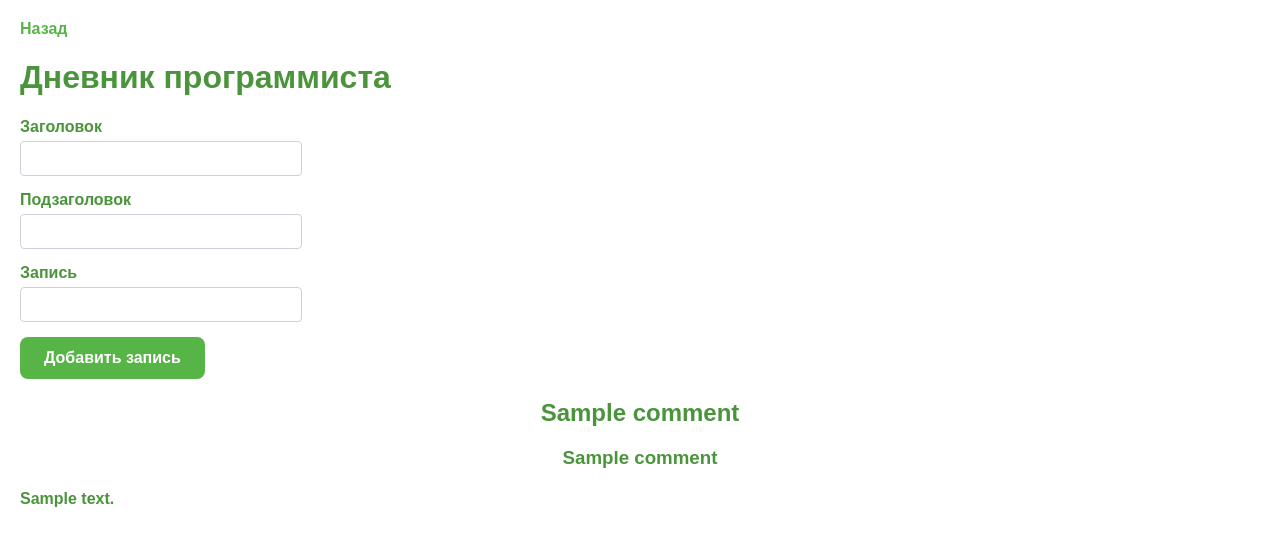
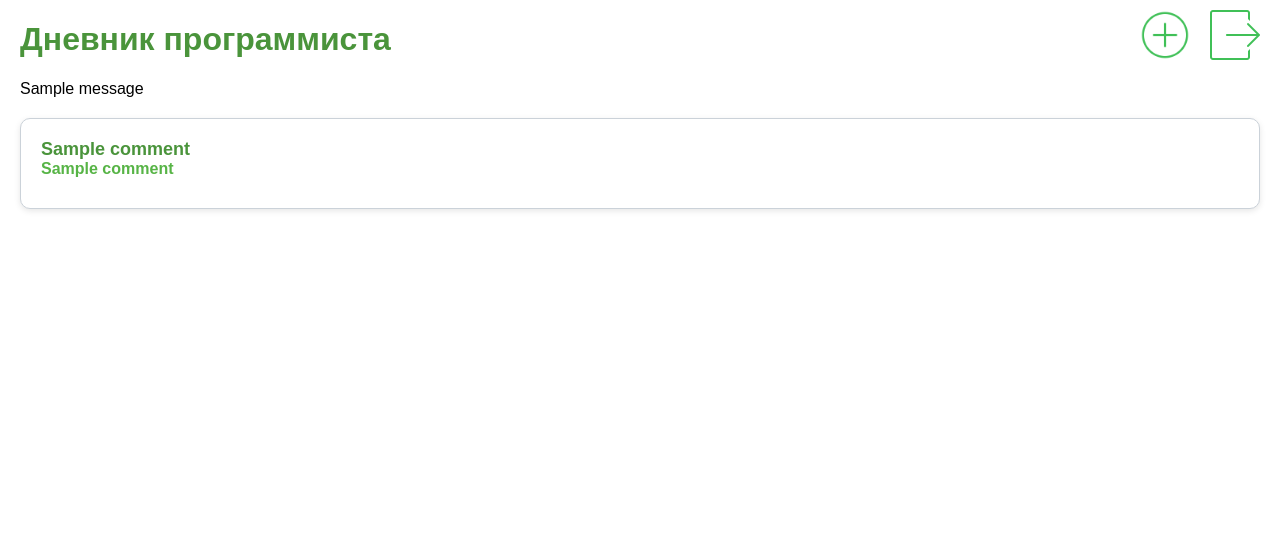
Before and after one commit to Daria-synergy/flask-project, a Python web app: template project/templates/notes.html in a window 1280 px wide. Shown: the top 546 px of the page. Run offline with Jinja, Linux system fonts and the light colour scheme; the template is opened without the code that fills it: most values are stand-ins (such as "Sample title", 1, 10 or a date in 2020); one stand-in notice (Sample message) is shown.

Commit message:
Update notes.html

```diff
--- a/project/templates/notes.html
+++ b/project/templates/notes.html
@@ -1,19 +1,29 @@
 {% extends 'index.html' %}
 {% block content %}
-<a href="/">Назад</a>
+<div class="icon-container">
+<a href="/create">
+    <img class="img1" src="../static/img/plus.png" alt="Создать">
+</a>
+<a href="/logout">
+    <img class="img1" src="../static/img/exit.png" alt="Выход">
+</a>
+</div>
 <h1>Дневник программиста</h1>
-<form action="/notes" method="post">
-    <label for="h">Заголовок</label>
-    <input type="text" id="h" name="h"><br>
-    <label for="s">Подзаголовок</label>
-    <input type="text" id="s" name="s"><br>
-    <label for="name">Запись</label>
-    <input type="text" id="name" name="name"><br>
-    <button type="submit">Добавить запись</button>
-</form>
+    {% with messages = get_flashed_messages() %}
+      {% if messages %}
+        {% for message in messages %}
+         {{ message }}
+        {% endfor %}
+      {% endif %}
+    {% endwith %}
+<div class="notes-grid">
 {% for comment in n %}
-<h2>{{comment.title}}</h2>
-<h3>{{comment.subtitle}}</h3>
-<h4>{{comment.text}}</h4>
+    <a href="/card/{{comment.id}}">
+    <div class="note-tile" tabindex="0" aria-label="Дневник: {{ comment.title }}">
+        <div class="note-title">{{ comment.title }}</div>
+        <div class="note-subtitle">{{ comment.subtitle }}</div>
+    </div>
+    </a>
 {% endfor %}
+</div>
 {% endblock %}
```
